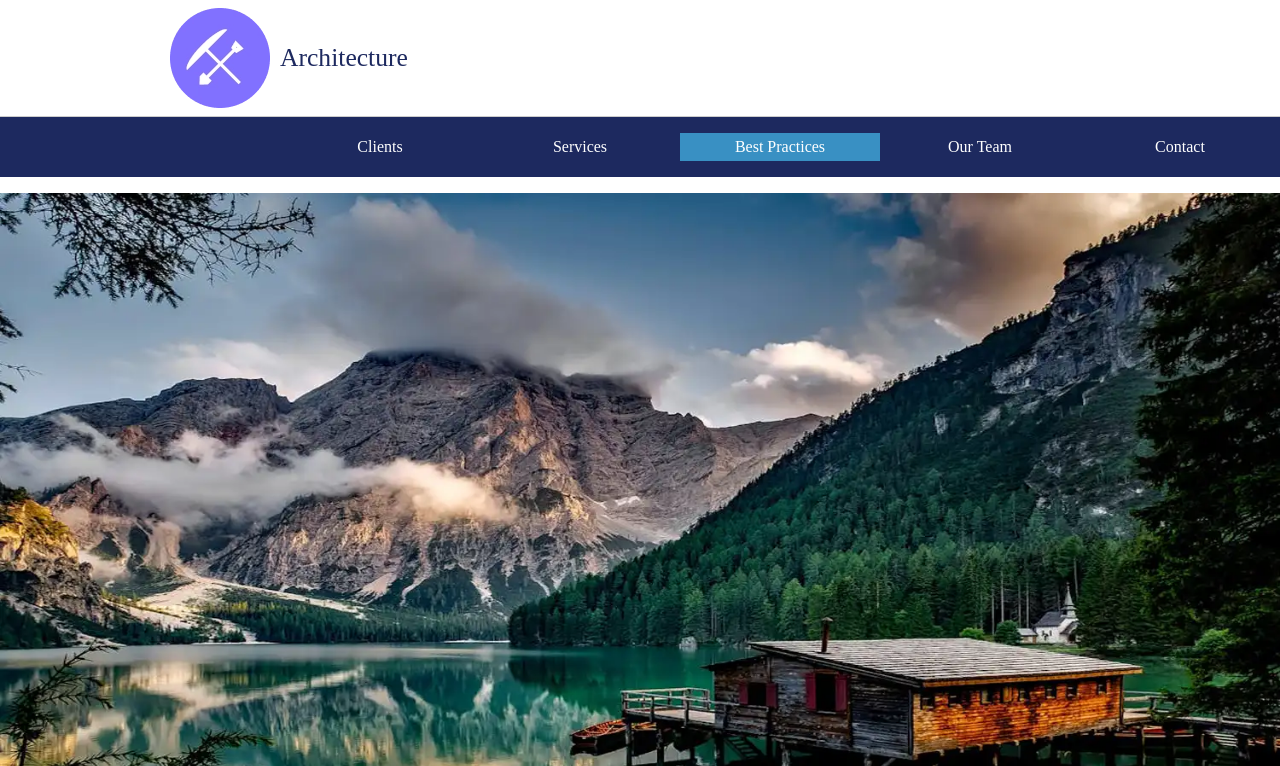
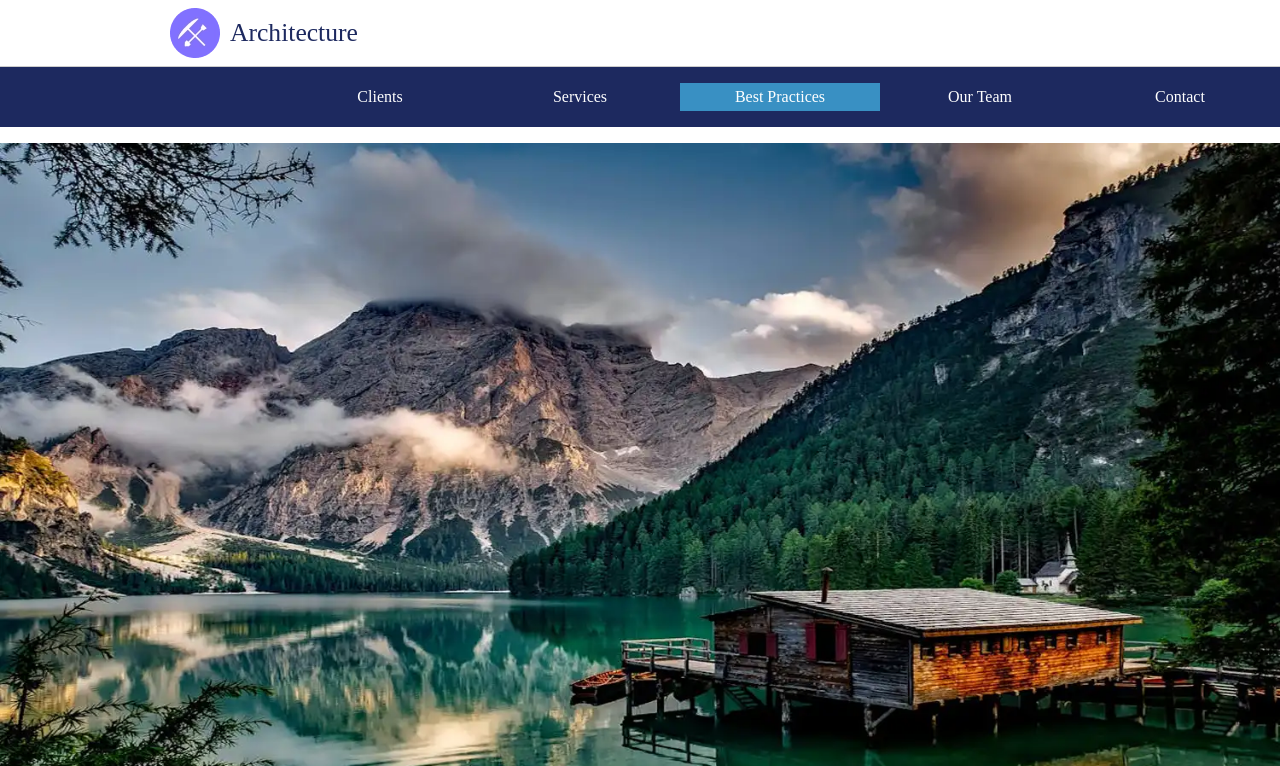
Before and after one commit to JaceHoddy/03-Architecture-Company, a plain HTML site: page index.html in a window 1280 px wide. Shown: the top 766 px of the page. Drawn offline with Linux system fonts and the light colour scheme; a web font is replaced by a local one.

Commit message:
Fixed the PD

```diff
--- a/index.html
+++ b/index.html
@@ -16,9 +16,11 @@
 <body>
 <div id="headerWrapper">
 	<header>
-        <img src="images/Frame 1.webp"
-        srcset="images/Frame_1@2x.webp 1x,
-        images/Frame_1@3x.webp 2x"/>
+        <img src="images/Frame_1.webp"
+        srcset="images/Frame_1.webp 1x,
+                images/Frame_1@2x.webp 2x,
+                images/Frame_1@3x.webp 3x"
+        alt="Logo" style="width: auto;">
 		<span>Architecture</span>
 	</header>
 </div><!-- end header wrapper -->
```
Also changed, not shown: images/Frame 1@3x (1).webp (deleted), images/Frame_1.webp (renamed from images/Frame 1.webp).
